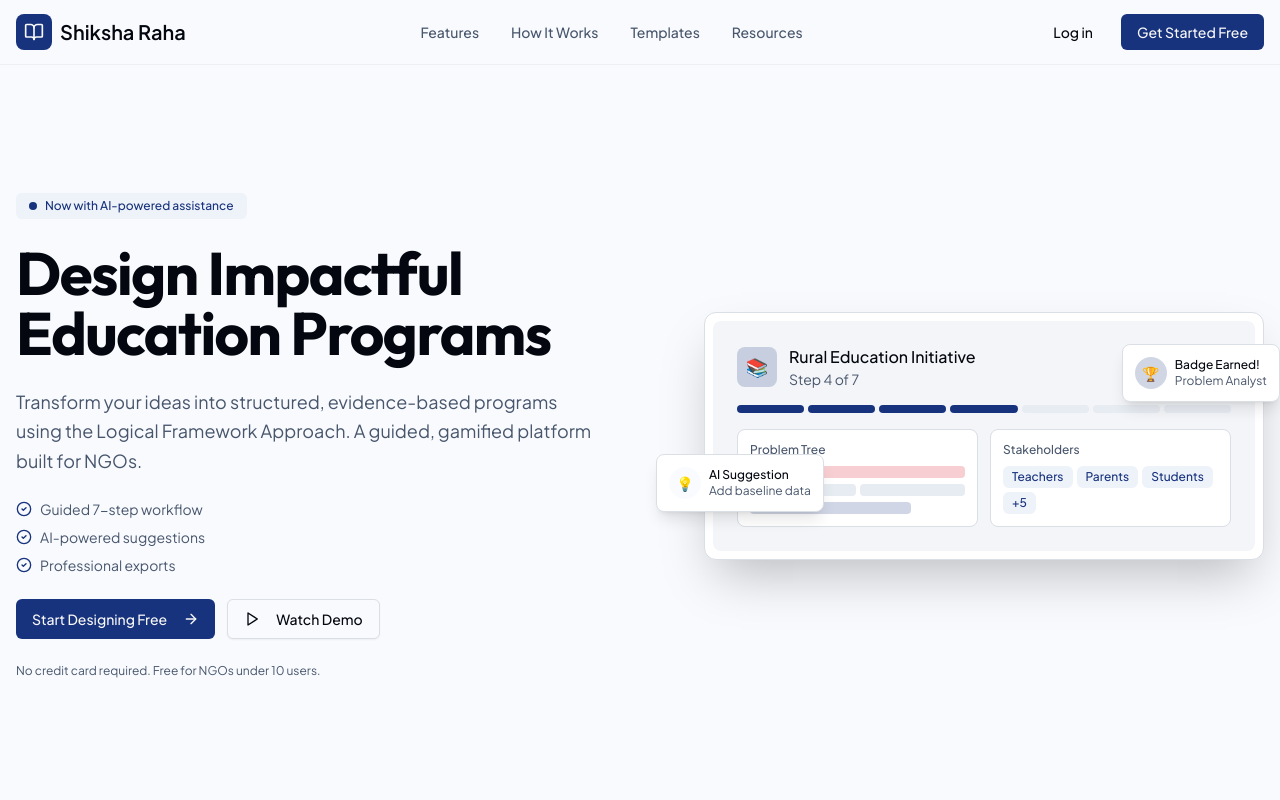
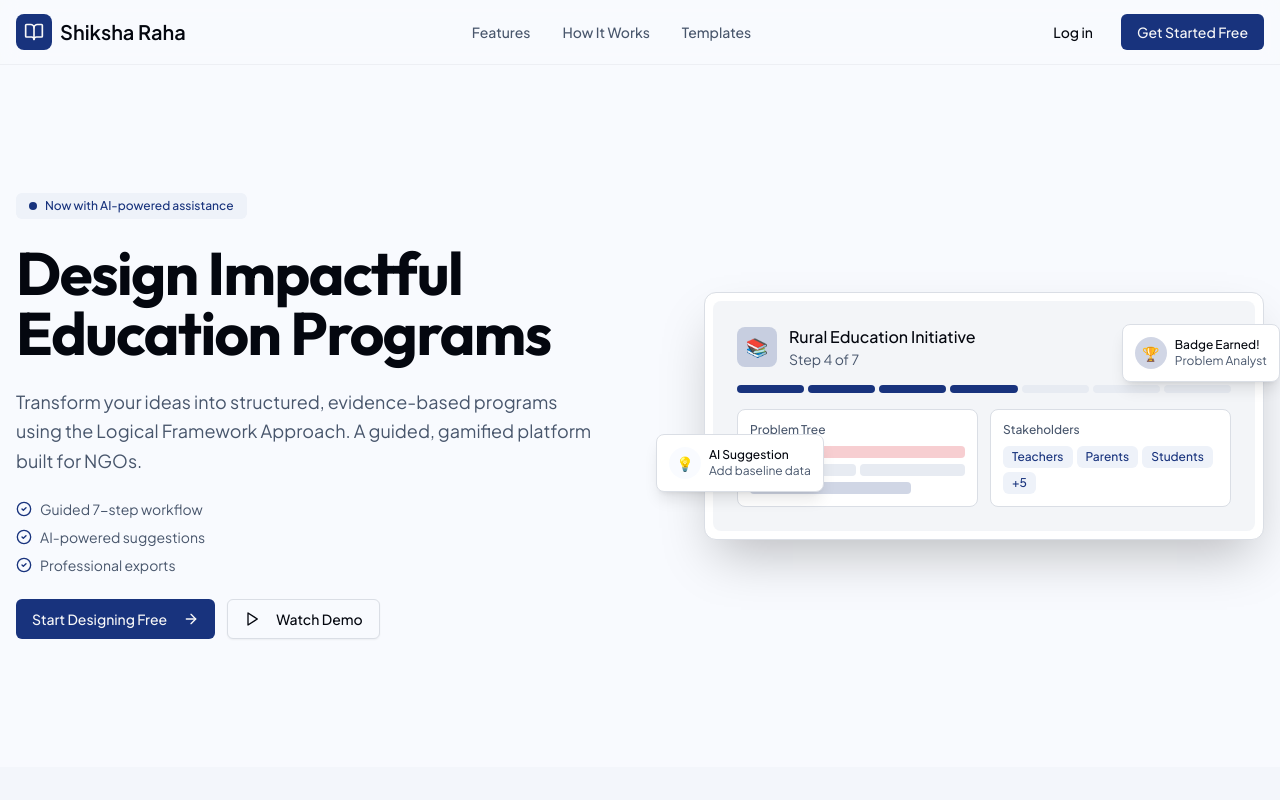
Before and after one commit to madhesh60/SikshaLokam, a Next.js app in the folder frontend/: page / in a window 1280 px wide. Shown: the top 800 px of the page. Built offline with nearby package versions, Linux system fonts and the light colour scheme.

Commit message:
fixed few  frontend design

```diff
--- a/frontend/components/landing/header.tsx
+++ b/frontend/components/landing/header.tsx
@@ -10,7 +10,6 @@ const navItems = [
   { name: "Features", href: "#features" },
   { name: "How It Works", href: "#how-it-works" },
   { name: "Templates", href: "#templates" },
-  { name: "Resources", href: "#resources" },
 ]
 
 export function Header() {
--- a/frontend/components/landing/hero.tsx
+++ b/frontend/components/landing/hero.tsx
@@ -61,7 +61,7 @@ export function Hero() {
               </Button>
             </div>
 
-            <p className="text-xs text-muted-foreground">No credit card required. Free for NGOs under 10 users.</p>
+
           </div>
 
           {/* Right Content - Visual */}
```
Also changed, not shown: 1 other file (tests, documents, lock files or other folders).
